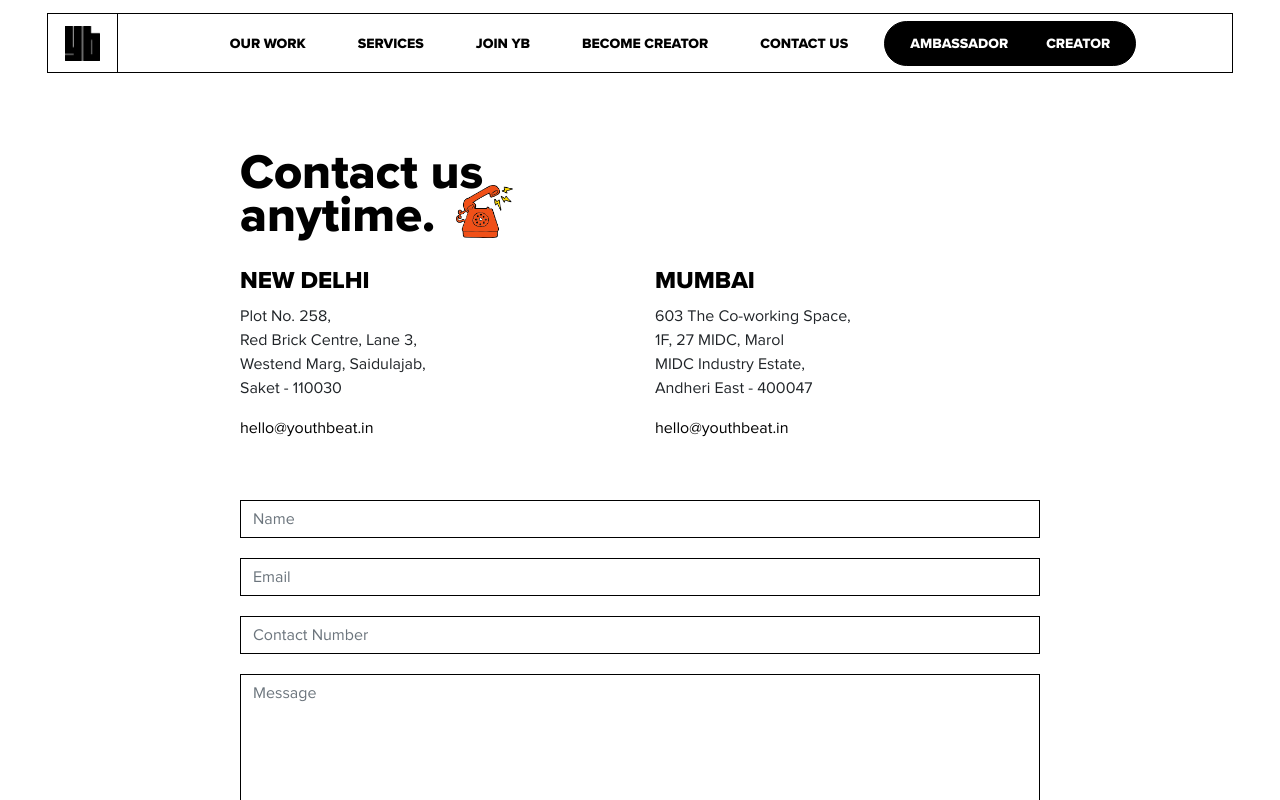
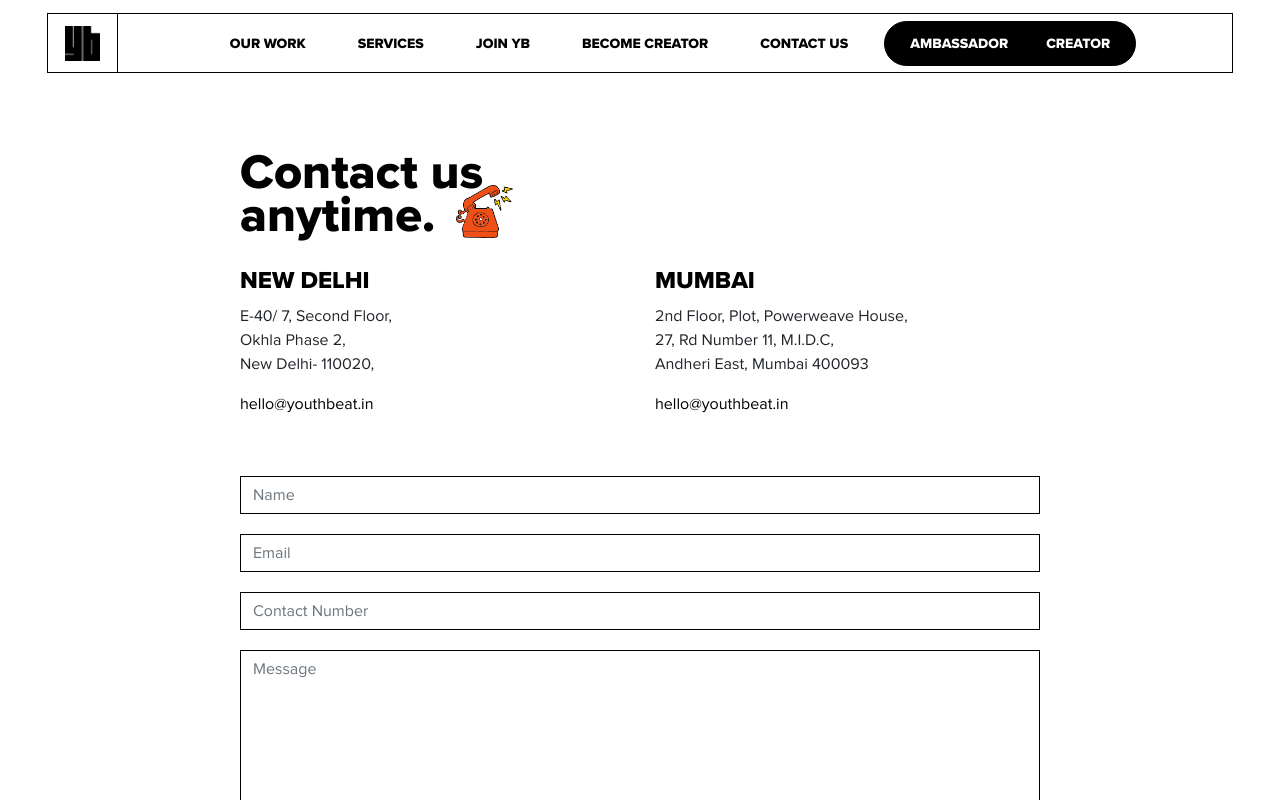
Before and after one commit to bhasink/youthbeat2022, a Next.js app: page /contact-us in a window 1280 px wide. Shown: the top 800 px of the page. Built offline with nearby package versions, Linux system fonts and the light colour scheme.

Commit message:
address update

```diff
--- a/pages/contact-us.js
+++ b/pages/contact-us.js
@@ -132,28 +132,16 @@ const ContactUs = () => {
               <div className="row">
                 <div className="col-md-6">
                   <h4>NEW DELHI </h4>
-                  <p>
-                    Plot No. 258,
-                    <br />
-                    Red Brick Centre, Lane 3,
-                    <br />
-                    Westend Marg, Saidulajab,
-                    <br />
-                    Saket - 110030
-                  </p>
+
+				  <p>E-40/ 7, Second Floor,<br />Okhla Phase 2, <br />New Delhi- 110020,</p>
+
                   <a href="mailto:hello@youthbeat.in ">hello@youthbeat.in </a>
                 </div>
                 <div className="col-md-6">
                   <h4>MUMBAI </h4>
-                  <p>
-                    603 The Co-working Space,
-                    <br />
-                    1F, 27 MIDC, Marol
-                    <br />
-                    MIDC Industry Estate,
-                    <br />
-                    Andheri East - 400047
-                  </p>
+
+				  <p>2nd Floor, Plot, Powerweave House,<br /> 27, Rd Number 11, M.I.D.C,<br /> Andheri East, Mumbai 400093</p>
+
                   <a href="mailto:hello@youthbeat.in">hello@youthbeat.in </a>
                 </div>
               </div>
```
